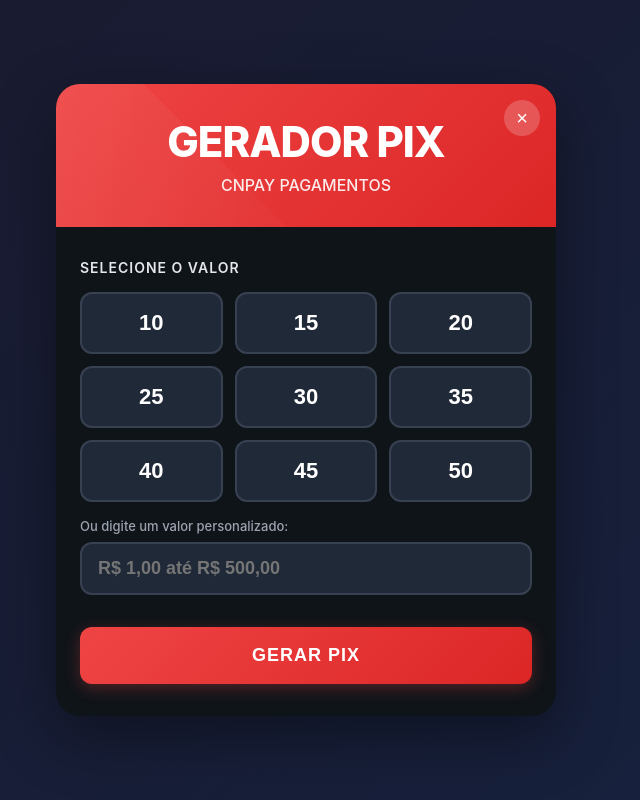
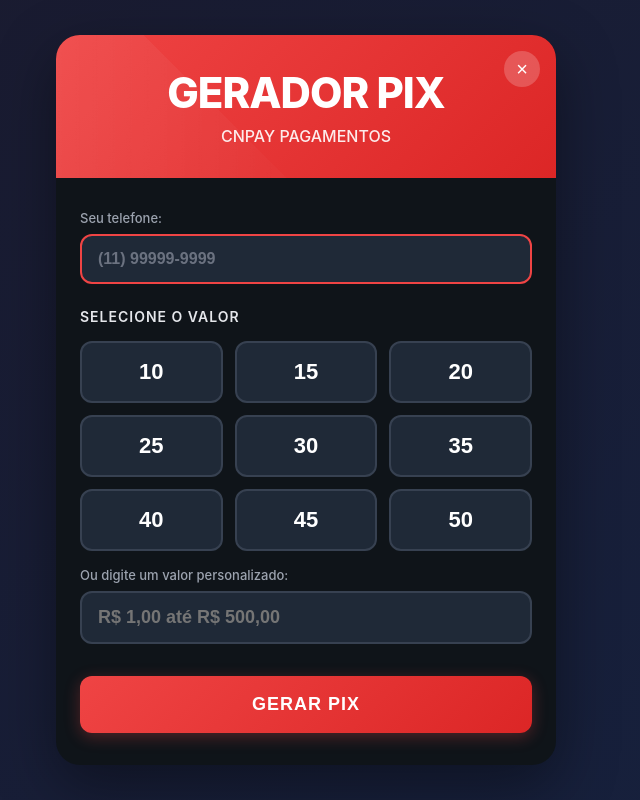
Before and after one commit to JuniorBrugnaro/pix-cn-pay, a Flask app: page / in a window 1280 px wide. Shown: the whole page, without its empty margins (334-974 px from the left). Run offline with Flask 3, Linux system fonts and the light colour scheme.

Commit message:
feat: adicionar campo de telefone do cliente vinculado ao pagamento

```diff
--- a/templates/checkout.html
+++ b/templates/checkout.html
@@ -197,6 +197,40 @@
             font-size: 18px;
             font-weight: 600;
             transition: all 0.2s;
+        }
+
+        .phone-input-section {
+            margin-bottom: 24px;
+        }
+
+        .phone-input-section label {
+            display: block;
+            color: #9ca3af;
+            font-size: 13px;
+            margin-bottom: 8px;
+            font-weight: 500;
+        }
+
+        .phone-input {
+            width: 100%;
+            background: #1f2937;
+            border: 2px solid #ef4444;
+            border-radius: 12px;
+            padding: 14px 16px;
+            color: white;
+            font-size: 16px;
+            font-weight: 600;
+            transition: all 0.2s;
+        }
+
+        .phone-input:focus {
+            outline: none;
+            border-color: #10b981;
+            box-shadow: 0 0 0 3px rgba(16, 185, 129, 0.1);
+        }
+
+        .phone-input::placeholder {
+            color: #6b7280;
         }
 
         .custom-input:focus {
@@ -459,6 +493,18 @@
 
         <div class="content">
             <div id="amountSection">
+                <div class="phone-input-section">
+                    <label for="clientPhone">Seu telefone:</label>
+                    <input
+                        type="tel"
+                        id="clientPhone"
+                        class="phone-input"
+                        placeholder="(11) 99999-9999"
+                        pattern="[0-9\(\)\-\s]+"
+                        maxlength="15"
+                    >
+                </div>
+
                 <div class="amount-selector">
                     <h3>Selecione o valor</h3>
                     <div class="amount-grid">
@@ -546,9 +592,15 @@
         // Gerar PIX
         async function generatePix() {
             const amount = selectedAmount || parseFloat(document.getElementById('customAmount').value);
+            const phoneNumber = document.getElementById('clientPhone').value.trim();
 
             if (!amount || amount <= 0) {
                 showError('Por favor, selecione ou digite um valor válido');
+                return;
+            }
+
+            if (!phoneNumber) {
+                showError('Por favor, insira seu telefone');
                 return;
             }
 
@@ -568,7 +620,7 @@
                             name: 'Cliente',
                             email: 'cliente@exemplo.com',
                             document: '00000000000000',
-                            phone: '11999999999'
+                            phone: phoneNumber
                         }
                     })
                 });
```
